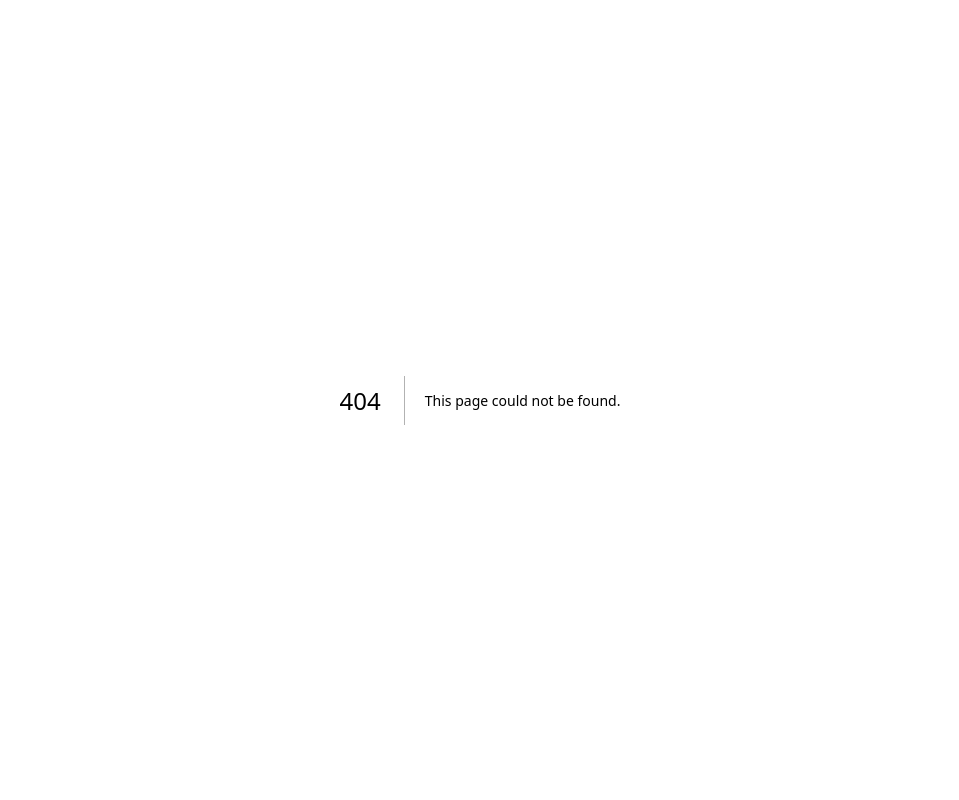
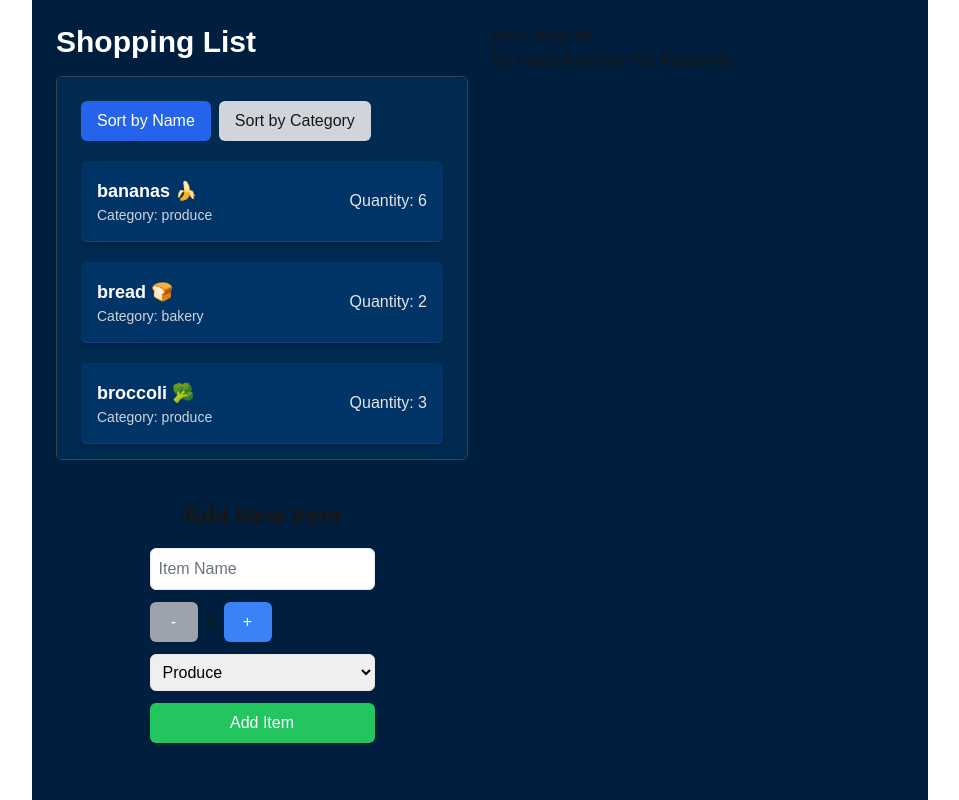
Before and after one commit to MintChimp/cprg306-assignments, a Next.js app in the folder cprg-306proj/: page /week-8 in a window 1280 px wide. Before the commit this address had no page. Shown: the whole page, without its empty margins (160-1119 px from the left). Built offline with nearby package versions, Linux system fonts and the light colour scheme.

Commit message:
week-8
the API includes meals for the ingredient banana but the json file provided has bananas (plural) and it ends up not showing any options when selected.

```diff
--- a/cprg-306proj/app/page.js
+++ b/cprg-306proj/app/page.js
@@ -24,6 +24,9 @@ export default function Home() {
         <Link href="/week-7" className="hover:text-teal-500 hover:underline">
           Week 7
         </Link>
+        <Link href="/week-8" className="hover:text-teal-500 hover:underline">
+          Week 8
+        </Link>
       </div>
     </div>
   );
--- /dev/null
+++ b/cprg-306proj/app/week-8/item-list.js
@@ -0,0 +1,60 @@
+"use client";
+import React, { useState, useMemo } from "react";
+import Item from "./item";
+
+const ItemList = ({ items, onItemSelect }) => {
+  const [sortBy, setSortBy] = useState("name");
+
+  // Memoized sorting
+  const sortedItems = useMemo(() => {
+    if (!Array.isArray(items)) return [];
+    return [...items].sort((a, b) => {
+      if (sortBy === "name") return a.name.localeCompare(b.name);
+      if (sortBy === "category") return a.category.localeCompare(b.category);
+      return 0;
+    });
+  }, [items, sortBy]);
+
+  return (
+    <div className="p-4">
+      {/* Sorting Buttons */}
+      <div className="mb-4 flex gap-2">
+        <button
+          className={`px-4 py-2 rounded-md ${
+            sortBy === "name" ? "bg-blue-600 text-white" : "bg-gray-300"
+          }`}
+          onClick={() => setSortBy("name")}
+        >
+          Sort by Name
+        </button>
+        <button
+          className={`px-4 py-2 rounded-md ${
+            sortBy === "category" ? "bg-blue-600 text-white" : "bg-gray-300"
+          }`}
+          onClick={() => setSortBy("category")}
+        >
+          Sort by Category
+        </button>
+      </div>
+
+      {/* Render Items */}
+      <ul>
+        {sortedItems.length > 0 ? (
+          sortedItems.map((item, index) => (
+            <Item
+              key={item.id || index}  // Ensure a unique key
+              name={item.name}
+              quantity={item.quantity}
+              category={item.category}
+              onSelect={() => onItemSelect(item)} // Pass the item to onItemSelect
+            />
+          ))
+        ) : (
+          <p className="text-white">No items found.</p>
+        )}
+      </ul>
+    </div>
+  );
+};
+
+export default ItemList;
--- /dev/null
+++ b/cprg-306proj/app/week-8/item.js
@@ -0,0 +1,15 @@
+import React from "react";
+
+const Item = ({ name, quantity, category, onSelect }) => {
+  return (
+    <li className="p-4 border-b border-blue-900 bg-[#003366] flex justify-between items-center rounded-md shadow-md mt-5" onClick={() => onSelect(name)}>
+      <div>
+        <p className="text-lg font-semibold text-white">{name}</p>
+        <p className="text-sm text-gray-300">Category: {category}</p>
+      </div>
+      <span className="text-md font-medium text-gray-200">Quantity: {quantity}</span>
+    </li>
+  );
+};
+
+export default Item;
--- /dev/null
+++ b/cprg-306proj/app/week-8/item.json
@@ -0,0 +1,74 @@
+[
+    {
+      "id": "1h2GJKH12gkHG31h1H",
+      "name": "milk, 4 L 🥛",
+      "quantity": 1,
+      "category": "dairy"
+    },
+    {
+      "id": "2KJH3k2j3H1k2J3K1H",
+      "name": "bread 🍞",
+      "quantity": 2,
+      "category": "bakery"
+    },
+    {
+      "id": "3h2KJH3k2j3H1k2J3",
+      "name": "eggs, dozen 🥚",
+      "quantity": 2,
+      "category": "dairy"
+    },
+    {
+      "id": "4k2J3K1H2GJKH12gk",
+      "name": "bananas 🍌",
+      "quantity": 6,
+      "category": "produce"
+    },
+    {
+      "id": "5H1h1H2KJH3k2j3H",
+      "name": "broccoli 🥦",
+      "quantity": 3,
+      "category": "produce"
+    },
+    {
+      "id": "6H1k2J3K1H2GJKH1",
+      "name": "chicken breasts, 1 kg 🍗",
+      "quantity": 1,
+      "category": "meat"
+    },
+    {
+      "id": "7gkHG31h1H2KJH3k",
+      "name": "pasta sauce 🍝",
+      "quantity": 3,
+      "category": "canned goods"
+    },
+    {
+      "id": "8j3H1k2J3K1H2GJK",
+      "name": "spaghetti, 454 g 🍝",
+      "quantity": 2,
+      "category": "dry goods"
+    },
+    {
+      "id": "9H12gkHG31h1H2KJ",
+      "name": "toilet paper, 12 pack 🧻",
+      "quantity": 1,
+      "category": "household"
+    },
+    {
+      "id": "10H3k2j3H1k2J3K1",
+      "name": "paper towels, 6 pack",
+      "quantity": 1,
+      "category": "household"
+    },
+    {
+      "id": "11k2J3K1H2GJKH12",
+      "name": "dish soap 🍽️",
+      "quantity": 1,
+      "category": "household"
+    },
+    {
+      "id": "12GJKH12gkHG31h1",
+      "name": "hand soap 🧼",
+      "quantity": 4,
+      "category": "household"
+    }
+  ]
--- /dev/null
+++ b/cprg-306proj/app/week-8/meal-ideas.js
@@ -0,0 +1,46 @@
+"use client";
+import { useState } from "react";
+import { useEffect } from "react";
+
+const MealIdeas = ({ ingredient }) => {
+    const [meals, setMeals] = useState([]);
+
+    async function loadMealIdeas() {
+        const mealsData = await fetchMealIdeas(ingredient);
+        setMeals(mealsData);
+    }
+
+    useEffect(() => {
+        if (ingredient) {
+            loadMealIdeas();
+        }
+    }, [ingredient]);
+
+    return (
+        <div>
+            <h2>Meal Ideas for {ingredient}</h2>
+            {meals.length > 0 ? (
+                <ul>
+                    {meals.map((meal) => (
+                        <li key={meal.idMeal}>{meal.strMeal}</li>
+                    ))}
+                </ul>
+            ) : (
+                <p>No meals found for this ingredient.</p>
+            )}
+        </div>
+    );
+};
+
+async function fetchMealIdeas(ingredient) {
+    try {
+        const response = await fetch(`https://www.themealdb.com/api/json/v1/1/filter.php?i=${ingredient}`);
+        const data = await response.json();
+        return data.meals || [];
+    } catch (error) {
+        console.error("Error fetching meal ideas:", error);
+        return [];
+    }
+}
+
+export default MealIdeas;
--- /dev/null
+++ b/cprg-306proj/app/week-8/new-item.js
@@ -0,0 +1,83 @@
+"use client";
+import { useState } from "react";
+
+function NewItem({ onAddItem }) {
+  const [name, setName] = useState("");
+  const [quantity, setQuantity] = useState(1);
+  const [category, setCategory] = useState("produce");
+
+  const categories = [
+    "Produce", "Dairy", "Bakery", "Meat", "Frozen Foods",
+    "Canned Goods", "Dry Goods", "Beverages", "Snacks", "Household", "Other"
+  ];
+
+  // Generate unique ID
+  const generateId = () => `${Date.now()}-${Math.floor(Math.random() * 10000)}`;
+
+  const handleSubmit = (event) => {
+    event.preventDefault();
+
+    const newItem = {
+      id: generateId(), // Use custom ID generator
+      name,
+      quantity,
+      category,
+    };
+
+    onAddItem(newItem);
+    setName("");
+    setQuantity(1);
+    setCategory("produce");
+  };
+
+  return (
+    <div className="flex flex-col items-center space-y-4 mt-10">
+      <h2 className="text-2xl font-bold">Add New Item</h2>
+      <form onSubmit={handleSubmit} className="flex flex-col space-y-3">
+        <input
+          type="text"
+          placeholder="Item Name"
+          value={name}
+          onChange={(e) => setName(e.target.value)}
+          required
+          className="p-2 border rounded-md text-black placeholder-gray-500"
+        />
+        <div className="flex items-center space-x-2">
+          <button
+            type="button"
+            onClick={() => setQuantity((prev) => (prev > 1 ? prev - 1 : prev))}
+            className={`w-12 h-10 flex items-center justify-center text-white rounded-md focus:outline-none ${
+              quantity === 1 ? "bg-gray-400 cursor-not-allowed" : "bg-blue-500 hover:bg-blue-600"
+            }`}>
+            -
+          </button>
+          <span className="text-lg">{quantity}</span>
+          <button
+            type="button"
+            onClick={() => setQuantity((prev) => (prev < 20 ? prev + 1 : prev))}
+            className={`w-12 h-10 flex items-center justify-center text-white rounded-md focus:outline-none ${
+              quantity === 20 ? "bg-gray-400 cursor-not-allowed" : "bg-blue-500 hover:bg-blue-600"
+            }`}>
+            +
+          </button>
+        </div>
+        <select
+          value={category}
+          onChange={(e) => setCategory(e.target.value)}
+          className="p-2 border rounded-md text-black"
+        >
+          {categories.map((cat, i) => (
+            <option key={i} value={cat.toLowerCase()} className="text-black">{cat}</option>
+          ))}
+        </select>
+        <button
+          type="submit"
+          className="p-2 bg-green-500 text-white rounded-md hover:bg-green-600">
+          Add Item
+        </button>
+      </form>
+    </div>
+  );
+}
+
+export default NewItem;
--- /dev/null
+++ b/cprg-306proj/app/week-8/page.js
@@ -0,0 +1,46 @@
+"use client";
+import Head from "next/head";
+import ItemList from "./item-list";
+import NewItem from "./new-item";
+import MealIdeas from "./meal-ideas";
+import itemsData from "./item.json";
+import React, { useState } from "react";
+
+export default function Page() {
+  // State to manage the list of items
+  const [items, setItems] = useState(() => itemsData || []);
+  const [selectedItemName, setSelectedItemName] = useState("");
+
+  // Function to add a new item to the list
+  const handleAddItem = (newItem) => {
+    setItems([...items, newItem]); // Append the new item to the state
+  };
+
+  // Function to handle selecting an item
+  const handleItemSelect = (item) => {
+    const cleanedName = item.name
+      .split(",")[0] // Remove size details
+      .trim()
+      .replace(/[\u{1F300}-\u{1FAD6}]/gu, ""); // Remove emojis
+    setSelectedItemName(cleanedName);
+  };
+
+  return (
+    <main className="max-w-4xl mx-auto p-6 bg-[#001f3f] min-h-screen flex gap-6">
+      <div className="w-1/2 flex flex-col">
+        <title>My Shopping List</title>
+        <h1 className="text-3xl font-bold text-white mb-4">Shopping List</h1>
+
+        {/* Scrollable ingredient list */}
+        <div className="overflow-y-auto max-h-96 p-2 border border-gray-700 rounded-md bg-[#002a4f]">
+          <ItemList items={items} onItemSelect={handleItemSelect} selectedItem={selectedItemName} />
+        </div>
+
+        <NewItem onAddItem={handleAddItem} />
+      </div>
+      <div className="w-1/2">
+        <MealIdeas ingredient={selectedItemName} />
+      </div>
+    </main>
+  );
+}
```
